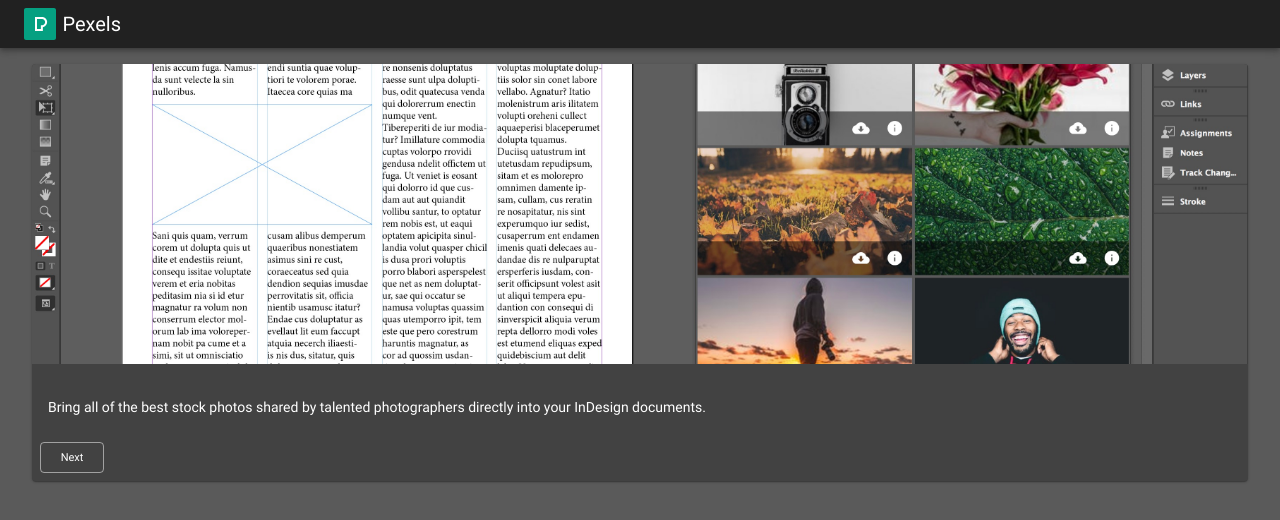
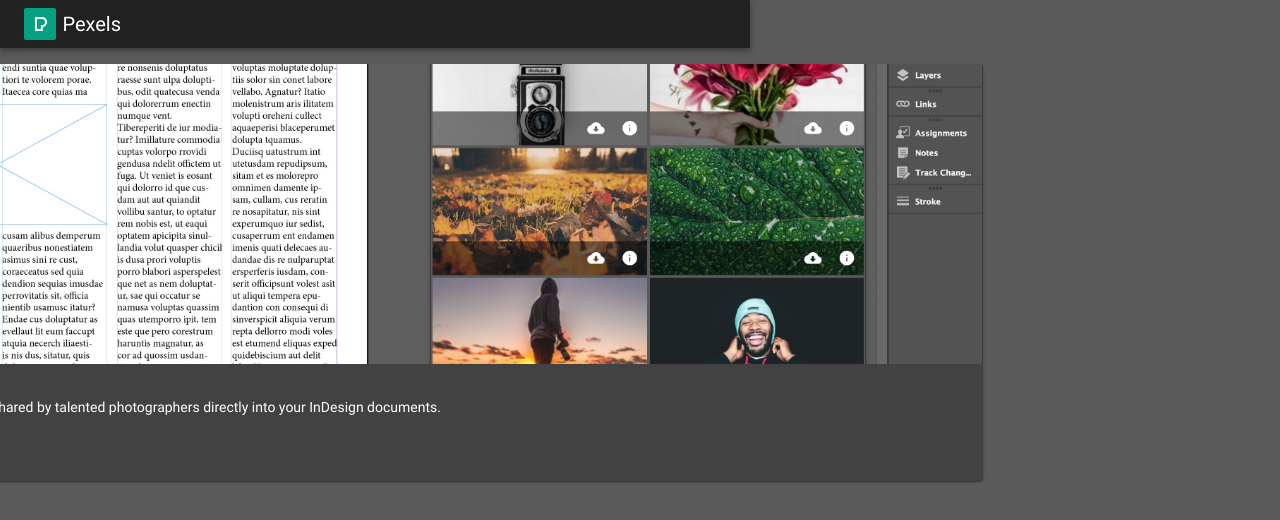
Before and after one commit to kluman/pexels, a React app: page / in a window 1280 px wide. Shown: the top 520 px of the page. Built offline with nearby package versions, Linux system fonts and the light colour scheme.

Commit message:
Updates readme and build script.

```diff
--- a/public/static/pexels.css
+++ b/public/static/pexels.css
@@ -27,6 +27,7 @@
 }
 
 body {
+  max-width: 750px;
   padding: 0;
   margin: 0;
   background-color: #5a5a5a;
--- a/scripts/build.js
+++ b/scripts/build.js
@@ -192,8 +192,8 @@ function copyPublicFolder() {
 
 function copyNativeFolder() {
   fs.copySync(paths.appNative, paths.appBuild, {
-    dereference: true
-    // filter: file => file.indexOf(".debug") === -1
+    dereference: true,
+    filter: file => file.indexOf(".debug") === -1
   });
   fs.copySync(
     `${paths.appNodeModules}/adobe-cep/CEP_8.x/CSInterface.js`,
```
Also changed, not shown: 1 other file (tests, documents, lock files or other folders).
